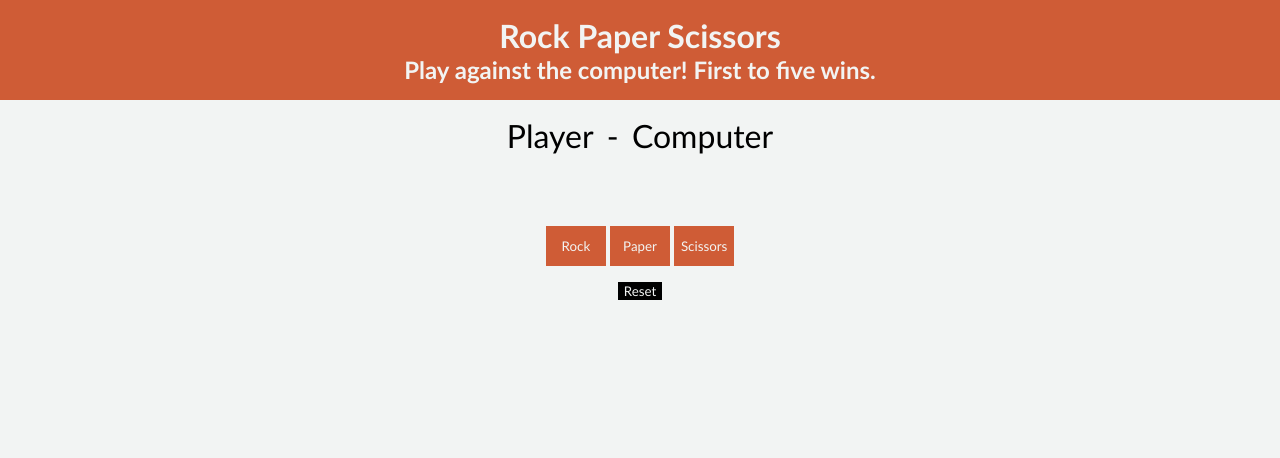
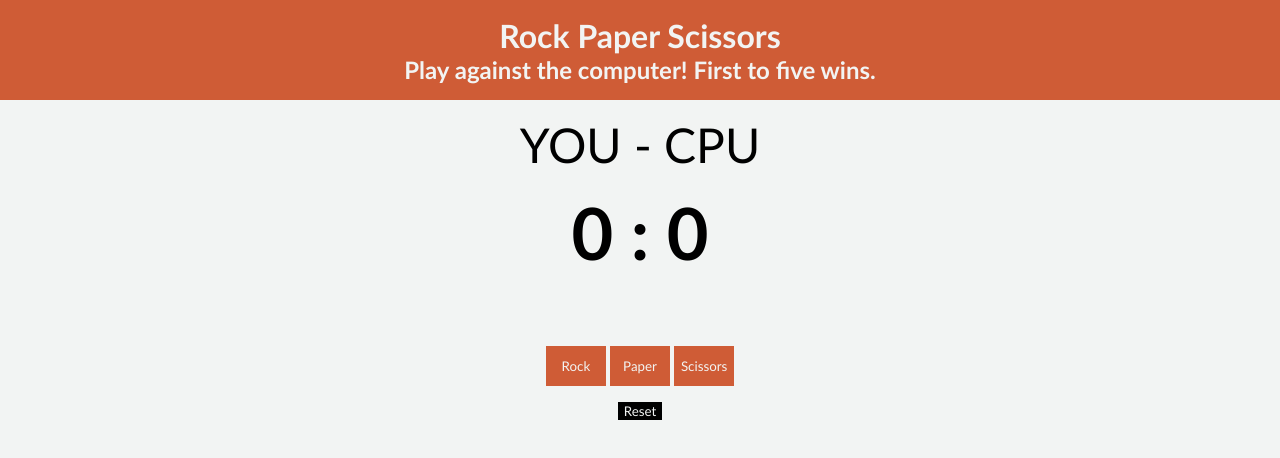
Before and after one commit to NateWebber/odin-rps, a plain HTML site: page index.html in a window 1280 px wide. Drawn offline with Linux system fonts and the light colour scheme.

Commit message:
finish basic styling

```diff
--- a/index.html
+++ b/index.html
@@ -17,8 +17,12 @@
             <h2 id="RPSSubtitle">Play against the computer! First to five wins.</h2>
         </div>
 
-        <div class="score-display">
-            <div><span>Player</span> - <span>Computer</span></div>
+        <div id="ScoreDisplay">
+            <div><span>YOU</span> - <span>CPU</span></div>
+        </div>
+
+        <div class="score-number-container">
+            <h1 id="ScoreNumbers">0 - 0</h1>
         </div>
 
         <h1 id="ResultsText">null</h1>
--- a/script.js
+++ b/script.js
@@ -9,6 +9,7 @@ scissorsButton.onclick = onScissorsPressed;
 resetButton.onclick = newGame;
 
 const scoreDisplay = document.querySelector('#ScoreDisplay');
+const scoreNumbers = document.querySelector('#ScoreNumbers')
 const resultsText = document.querySelector('#ResultsText');
 
 let playerScore = 0;
@@ -66,7 +67,7 @@ function playRound(playerChoice, computerChoice) {
 function onRockPressed() {
     resultsText.textContent = playRound("rock", computerPlay());
     resultsText.style.visibility = "visible";
-    scoreDisplay.textContent = `${playerScore} : ${computerScore}`;
+    scoreNumbers.textContent = `${playerScore} : ${computerScore}`;
     if (playerScore == 5 || computerScore == 5) {
         endGame();
     }
@@ -75,7 +76,7 @@ function onRockPressed() {
 function onPaperPressed() {
     resultsText.textContent = playRound("paper", computerPlay());
     resultsText.style.visibility = "visible";
-    scoreDisplay.textContent = `${playerScore} : ${computerScore}`;
+    scoreNumbers.textContent = `${playerScore} : ${computerScore}`;
     if (playerScore == 5 || computerScore == 5) {
         endGame();
     }
@@ -84,7 +85,7 @@ function onPaperPressed() {
 function onScissorsPressed() {
     resultsText.textContent = playRound("scissors", computerPlay());
     resultsText.style.visibility = "visible";
-    scoreDisplay.textContent = `${playerScore} : ${computerScore}`;
+    scoreNumbers.textContent = `${playerScore} : ${computerScore}`;
     if (playerScore == 5 || computerScore == 5) {
         endGame();
     }
@@ -111,7 +112,7 @@ function newGame() {
     paperButton.disabled = false;
     scissorsButton.disabled = false;
 
-    scoreDisplay.textContent = `${playerScore} : ${computerScore}`;
+    scoreNumbers.textContent = `${playerScore} : ${computerScore}`;
     resultsText.style.visibility = "hidden";
 }
 
--- a/styles.css
+++ b/styles.css
@@ -3,7 +3,7 @@
     margin: 0;
 }
 
-body{
+body {
     background-color: #f2f4f3;
 }
 
@@ -11,34 +11,22 @@ body{
     visibility: hidden;
 }
 
-#RPSTitle, #RPSSubtitle{
+#RPSTitle, #RPSSubtitle {
     color: #f2f4f3;
 }
 
-#ResetButton{
+#ResetButton {
     color: #f2f4f3;
     border: none;
     background-color: black;
 }
 
-/*Score Display Centering Trick:
-https://stackoverflow.com/questions/22763127/aligning-text-on-a-specific-character*/
-.score-display{
-    display: flex;
-    font-size: 32px;
+#ScoreNumbers {
+    font-size: 72px;
 }
 
-.score-display div span {
-    flex: 1;
-}
-
-.score-display div span:first-of-type {
-    text-align: right;
-    padding-right: 5px;
-}
-
-.score-display div span:last-of-type{
-    padding-left: 5px;
+#ScoreDisplay {
+    font-size: 48px;
 }
 
 .body-container {
@@ -64,3 +52,7 @@ https://stackoverflow.com/questions/22763127/aligning-text-on-a-specific-charact
     width: 60px;
     height: 40px;
 }
+
+.game-button:disabled{
+    background-color: gray;
+}
```
